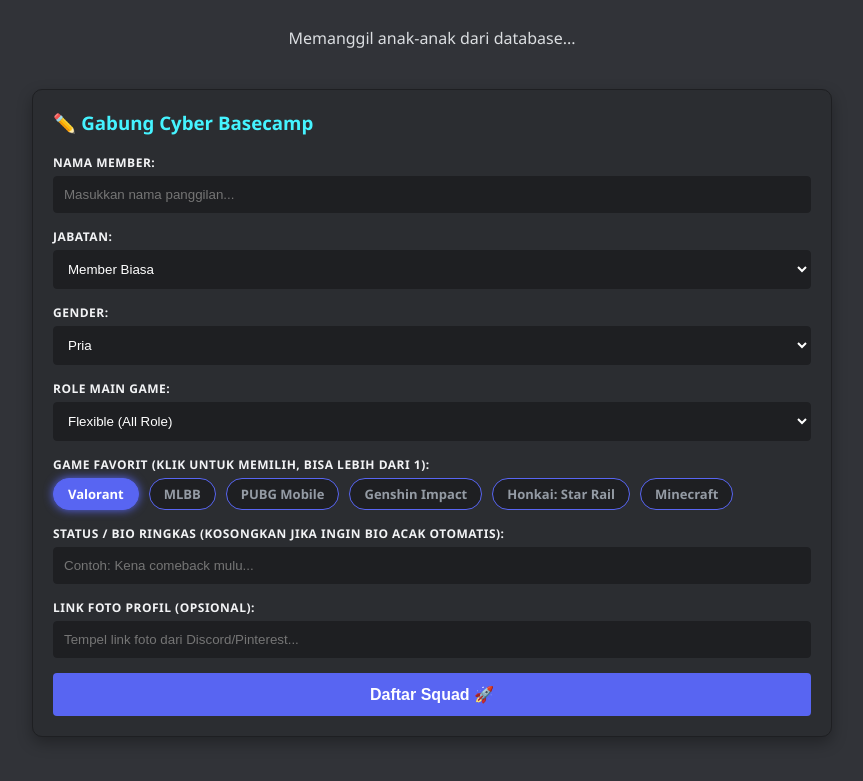
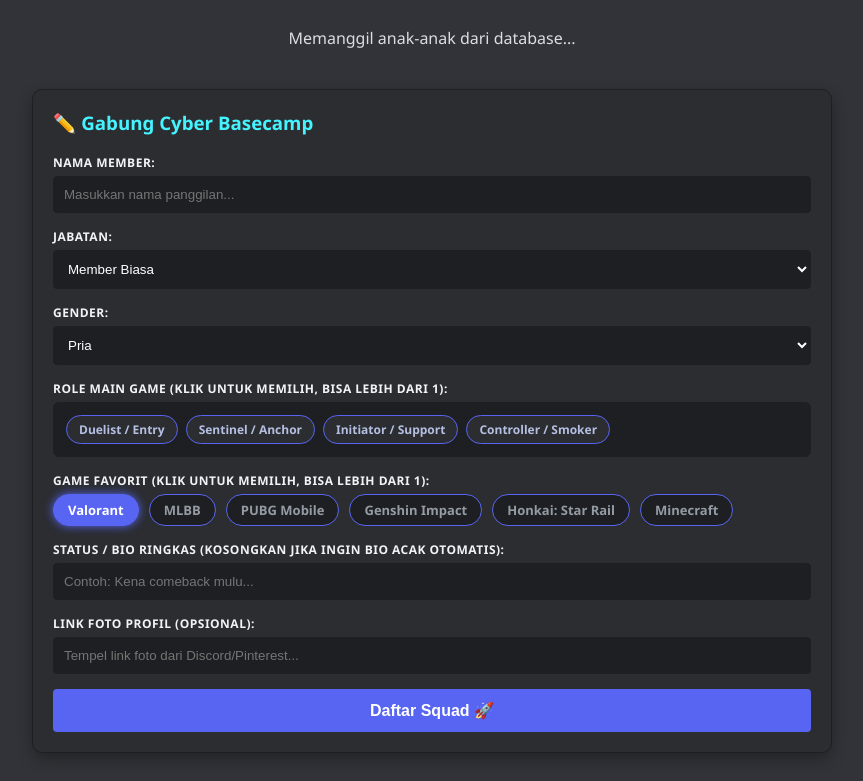
Before and after one commit to karkafakta-cell/project2, a plain HTML site: page index.html in a window 1280 px wide. Both pictures are taken after a click on the element "Valorant". Shown: the part 133-914 px from the top of the page, without its empty margins (208-1071 px from the left). Drawn offline with nearby package versions, Linux system fonts and the light colour scheme; no server answers.

Commit message:
update mode pick role

```diff
--- a/index.html
+++ b/index.html
@@ -55,12 +55,15 @@
             </div>
 
             <!-- Bagian Pilihan Dropdown Role -->
+            <!-- CARI GRUP ROLE MAIN GAME LAMA, LALU GANTI DENGAN INI -->
             <div class="form-group">
-                <label>Role Main Game:</label>
-                <select id="input_role">
-                    <option value="Flexible (All Role)">Pilih game favoritmu terlebih dahulu...</option>
-                </select>
+                <label>Role Main Game (Klik untuk memilih, bisa lebih dari 1):</label>
+                <!-- Kita ganti dropdown jadi wadah kotak yang bisa di-scroll -->
+            <div class="scroll-role-box" id="tempat-tag-role">
+                <p style="color: #949ba4; margin: 5px 0; font-size: 13px;">Pilih game favoritmu terlebih dahulu...</p>
             </div>
+            </div>
+
 
             <!-- Tampilan Game Favorit Tag Kapsul Modern -->
             <div class="form-group">
--- a/script.js
+++ b/script.js
@@ -1,11 +1,12 @@
-// === KONEKSI DATABASE SUPABASE ===
-const URL_SUPABASE = "https://fxlshljhaejcwszdikvy.supabase.co/rest/v1/";
-const ANON_KEY = "eyJhbGciOiJIUzI1NiIsInR5cCI6IkpXVCJ9.eyJpc3MiOiJzdXBhYmFzZSIsInJlZiI6ImZ4bHNobGpoYWVqY3dzemRpa3Z5Iiwicm9sZSI6ImFub24iLCJpYXQiOjE3ODUxOTA3MjEsImV4cCI6MjEwMDc2NjcyMX0.6mwiW4cyQ00UZYWCNLJOzpILVGMgn6FjvStB1JGowU4";
+// === KONEKSI DATABASE SUPABASE (SUDAH DIPERBAIKI) ===
+const URL_SUPABASE = "https://fxlshljhaejcwszdikvy.supabase.co"; // <-- Alamat utama yang bener, teks /rest/v1/ dihapus
+const ANON_KEY = "eyJhbGciOiJIUzI1NiIsInR5cCI6IkpXVCJ9.eyJpc3MiOiJzdXBhYmFzZSIsInJlZiI6ImZ4bHNobGpoYWVqY3dzemRpa3Z5Iiwicm9sZSI6ImFub24iLCJpYXQiOjE3ODUxOTA3MjEsImV4cCI6MjEwMD72NjcyMX0.6mwiW4cyQ00UZYWCNLJOzpILVGMgn6FjvStB1JGowU4";
 
 const supabaseClient = supabase.createClient(URL_SUPABASE, ANON_KEY);
 
 let listMemberGlobal = [];
 let gamesTerpilih = [];
+let rolesTerpilih = []; // Tempat menampung banyak pilihan role mabar (Ide kamu)
 
 // === KAMUS DATA ROLE BERDASARKAN GAME ===
 const KAMUS_ROLE = {
@@ -15,16 +16,19 @@ const KAMUS_ROLE = {
     "PUBG Mobile": ["Rusher / Fragger", "Support / Medic", "IGL (Leader)", "Sniper / Scout"],
 };
 
+// FUNGSI UNTUK MERESET DAN MENYESUAIKAN OPSI ROLE SECARA KAPSUL SCROLL (SUDAH DIPERBAIKI)
 function perbaruiDaftarRole() {
-    let selectRole = document.getElementById('input_role');
-    if (!selectRole) return;
+    let wadahRole = document.getElementById('tempat-tag-role');
+    if (!wadahRole) return;
 
+    // Jika tidak ada game yang dipilih
     if (gamesTerpilih.length === 0) {
-        selectRole.innerHTML = '<option value="Flexible (All Role)">Pilih game favoritmu terlebih dahulu...</option>';
+        wadahRole.innerHTML = '<p style="color: #949ba4; margin: 5px 0; font-size: 13px;">Pilih game favoritmu terlebih dahulu...</p>';
+        rolesTerpilih = [];
         return;
     }
 
-    let semuaRoleCocok = ["Flexible (All Role)"];
+    let semuaRoleCocok = [];
     gamesTerpilih.forEach(game => {
         if (KAMUS_ROLE[game]) {
             semuaRoleCocok = semuaRoleCocok.concat(KAMUS_ROLE[game]);
@@ -33,11 +37,27 @@ function perbaruiDaftarRole() {
 
     let roleUnik = [...new Set(semuaRoleCocok)];
 
+    // Merakit tombol kapsul yang bisa diklik di dalam kotak scroll
     let htmlOpsi = "";
     roleUnik.forEach(role => {
-        htmlOpsi += `<option value="${role}">${role}</option>`;
+        let kelasAktif = rolesTerpilih.includes(role) ? "active" : "";
+        htmlOpsi += `<div class="tag-role ${kelasAktif}" onclick="toggleTagRole(this, '${role}')">${role}</div>`;
     });
-    selectRole.innerHTML = htmlOpsi;
+
+    wadahRole.innerHTML = htmlOpsi;
+
+    // Saring ulang pilihan agar role dari game yang di-uncheck otomatis kehapus
+    rolesTerpilih = rolesTerpilih.filter(r => roleUnik.includes(r));
+}
+
+// Fungsi pendeteksi klik pada kapsul role (bisa milih banyak)
+function toggleTagRole(elemen, namaRole) {
+    elemen.classList.toggle('active');
+    if (elemen.classList.contains('active')) {
+        rolesTerpilih.push(namaRole);
+    } else {
+        rolesTerpilih = rolesTerpilih.filter(r => r !== namaRole);
+    }
 }
 
 // FUNGSI UNTUK MERAKIT TEMPLATE BULATAN FOTO PROFIL
@@ -55,15 +75,12 @@ function rakitHtmlFoto(squadData) {
 
 // 1. FUNGSI UNTUK MENAMPILKAN BULATAN PROFIL (SUDAH DIOPTIMASI INSTAN)
 async function muatFotoSquad() {
-    // TRIK INSTAN: Ambil data lama yang sempat disimpan di memori browser dulu
     const dataLokal = localStorage.getItem('cache_squad');
     if (dataLokal) {
         listMemberGlobal = JSON.parse(dataLokal);
-        // Langsung tampilkan ke layar dalam 0.1 detik tanpa nunggu loading internet!
         document.getElementById('tempat-foto-squad').innerHTML = rakitHtmlFoto(listMemberGlobal);
     }
 
-    // Ambil data terbaru secara diam-diam dari database Supabase di latar belakang
     let { data: discord_squad, error } = await supabaseClient
         .from('discord_squad')
         .select('*');
@@ -73,11 +90,8 @@ async function muatFotoSquad() {
         return;
     }
 
-    // Perbarui memori lokal dengan data paling baru
     localStorage.setItem('cache_squad', JSON.stringify(discord_squad));
     listMemberGlobal = discord_squad;
-
-    // Perbarui tampilan layar jika ada member baru masuk
     document.getElementById('tempat-foto-squad').innerHTML = rakitHtmlFoto(discord_squad);
 }
 
@@ -132,12 +146,11 @@ function tutupDetail() {
     document.getElementById('bg-pop-up').style.display = 'none';
 }
 
-// 5. FUNGSI UNTUK MENGIRIM DATA FORMULIR KE SUPABASE
+// 5. FUNGSI UNTUK MENGIRIM DATA FORMULIR KE SUPABASE (SUDAH MENDUKUNG BANYAK ROLE)
 async function kirimDataKeSupabase() {
     let nama = document.getElementById('input_nama').value;
     let jabatan = document.getElementById('input_jabatan').value;
     let gender = document.getElementById('input_gender').value;
-    let role = document.getElementById('input_role').value;
     let bio = document.getElementById('input_bio').value;
     let avatar = document.getElementById('input_avatar').value;
 
@@ -159,6 +172,11 @@ async function kirimDataKeSupabase() {
     let stringGame = gamesTerpilih.join(", ");
     if(stringGame === "") { stringGame = "Tidak ada game favorit"; }
 
+    // MENYATUKAN BANYAK ROLE YANG DICENTANG MENJADI TEKS BERJARAK KOMA
+    let roleDicentang = rolesTerpilih.join(", ");
+    if(roleDicentang === "") { roleDicentang = "Flexible (All Role)"; }
+    let roleFinal = roleDicentang;
+
     let namaFinal = nama.trim();
 
     const { data, error } = await supabaseClient
@@ -168,7 +186,7 @@ async function kirimDataKeSupabase() {
                 nama_member: namaFinal,
                 jabatan: jabatan,
                 gender: gender,
-                role: role,
+                role: roleFinal, // Mengirim banyak kumpulan role sekaligus
                 game_favorit: stringGame,
                 status_bio: bio,
                 avatar_url: avatar
@@ -184,7 +202,10 @@ async function kirimDataKeSupabase() {
         document.getElementById('input_bio').value = "";
         document.getElementById('input_avatar').value = "";
         document.querySelectorAll('.tag-game.active').forEach(el => el.classList.remove('active'));
+
+        // Reset pilihan role kembali ke kosong semula
         gamesTerpilih = [];
+        rolesTerpilih = [];
         perbaruiDaftarRole();
         muatFotoSquad();
     }
--- a/style.css
+++ b/style.css
@@ -171,3 +171,51 @@ h1 {
     box-shadow: 0 0 10px #5865f2;
     border-color: #5865f2;
 }
+
+/* Gaya Kotak Scroll Khusus untuk Pilihan Banyak Role */
+.scroll-role-box {
+    background: #1e1f22; /* Hitam pekat chat Discord */
+    border: 1px solid #1e1f22;
+    border-radius: 6px;
+    padding: 12px;
+    max-height: 140px; /* Batas tinggi kotak biar ga kepanjangan */
+    overflow-y: auto; /* Otomatis memunculkan scrollbar vertikal kalau role-nya kepenuhan */
+    display: flex;
+    flex-wrap: wrap;
+    gap: 8px;
+    box-sizing: border-box;
+}
+
+/* Kapsul Tag Mini untuk Pilihan Role */
+.tag-role {
+    background: #2b2d31;
+    border: 1px solid #5865f2;
+    color: #b5bfe2;
+    padding: 5px 12px;
+    border-radius: 15px;
+    cursor: pointer;
+    font-size: 12px;
+    font-weight: bold;
+    transition: 0.2s;
+}
+.tag-role:hover {
+    color: #fff;
+    box-shadow: 0 0 6px rgba(88,101,242,0.4);
+}
+.tag-role.active {
+    background: #5865f2;
+    color: #fff;
+    box-shadow: 0 0 8px #5865f2;
+}
+
+/* Mempercantik tampilan batang scrollbar biar mirip Discord asli */
+.scroll-role-box::-webkit-scrollbar {
+    width: 6px;
+}
+.scroll-role-box::-webkit-scrollbar-track {
+    background: #1e1f22;
+}
+.scroll-role-box::-webkit-scrollbar-thumb {
+    background: #2b2d31;
+    border-radius: 10px;
+}
```
